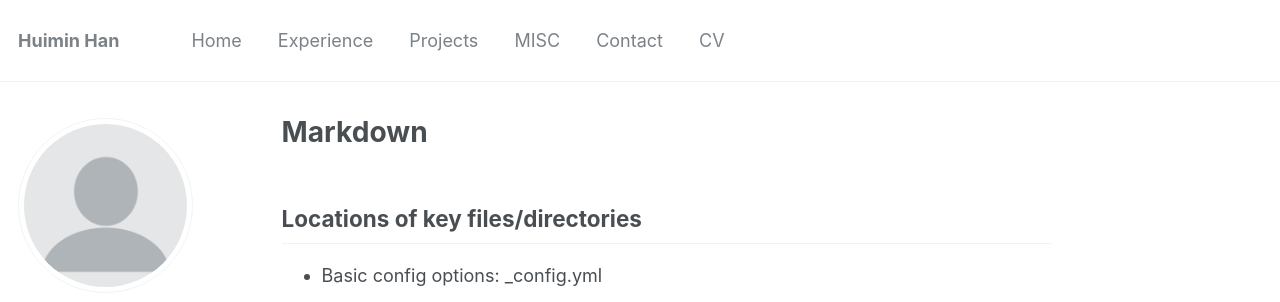
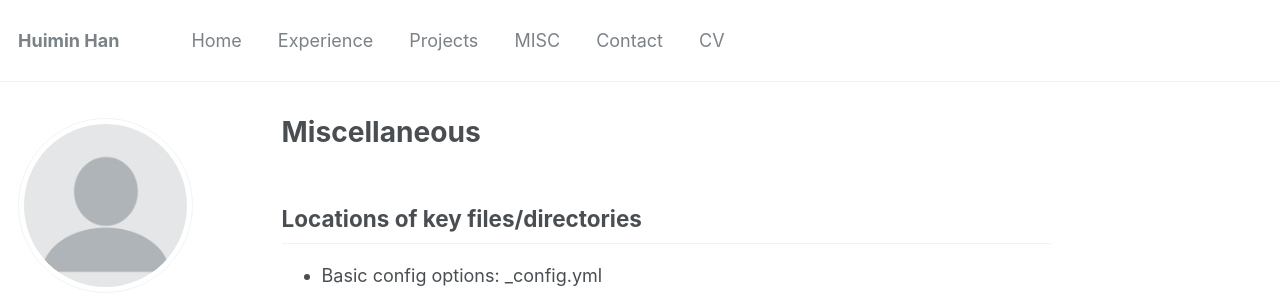
Before and after one commit to HannahHan3/HannahHan3.github.io, a Jekyll site: the page built from _pages/markdown.md, in a window 1280 px wide and 900 px high. Shown: the top 302 px of the window. Built offline with Jekyll 4.4.1, drawn with Linux system fonts in a browser that asks for light colours.

Commit message:
Update markdown.md

```diff
--- a/_pages/markdown.md
+++ b/_pages/markdown.md
@@ -1,10 +1,10 @@
 ---
-permalink: /markdown/
-title: "Markdown"
+permalink: /miscellaneous /
+title: "Miscellaneous "
 author_profile: true
 redirect_from:
   - /md/
-  - /markdown.html
+  - /miscellaneous .html
 ---
 
 ## Locations of key files/directories
```
